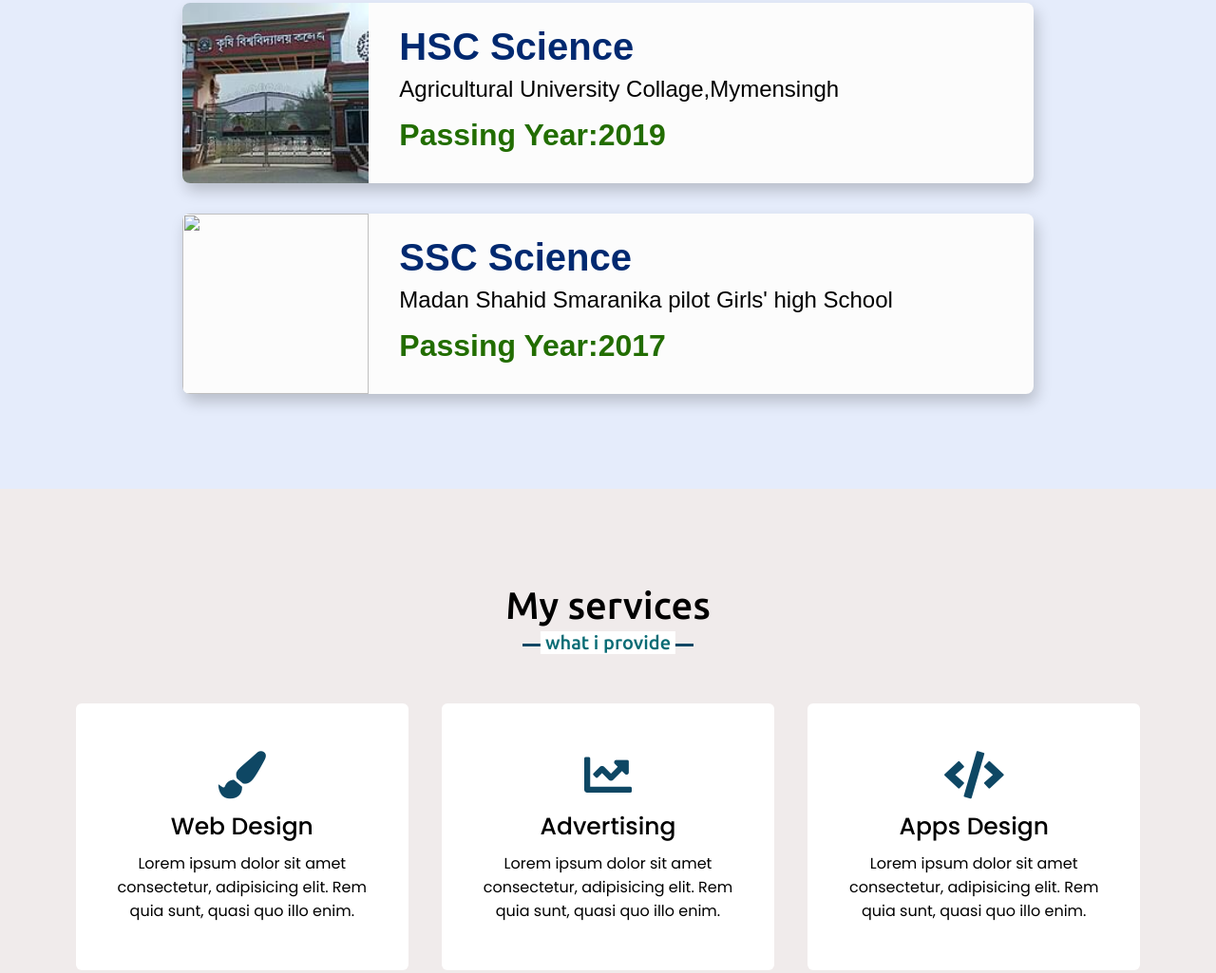
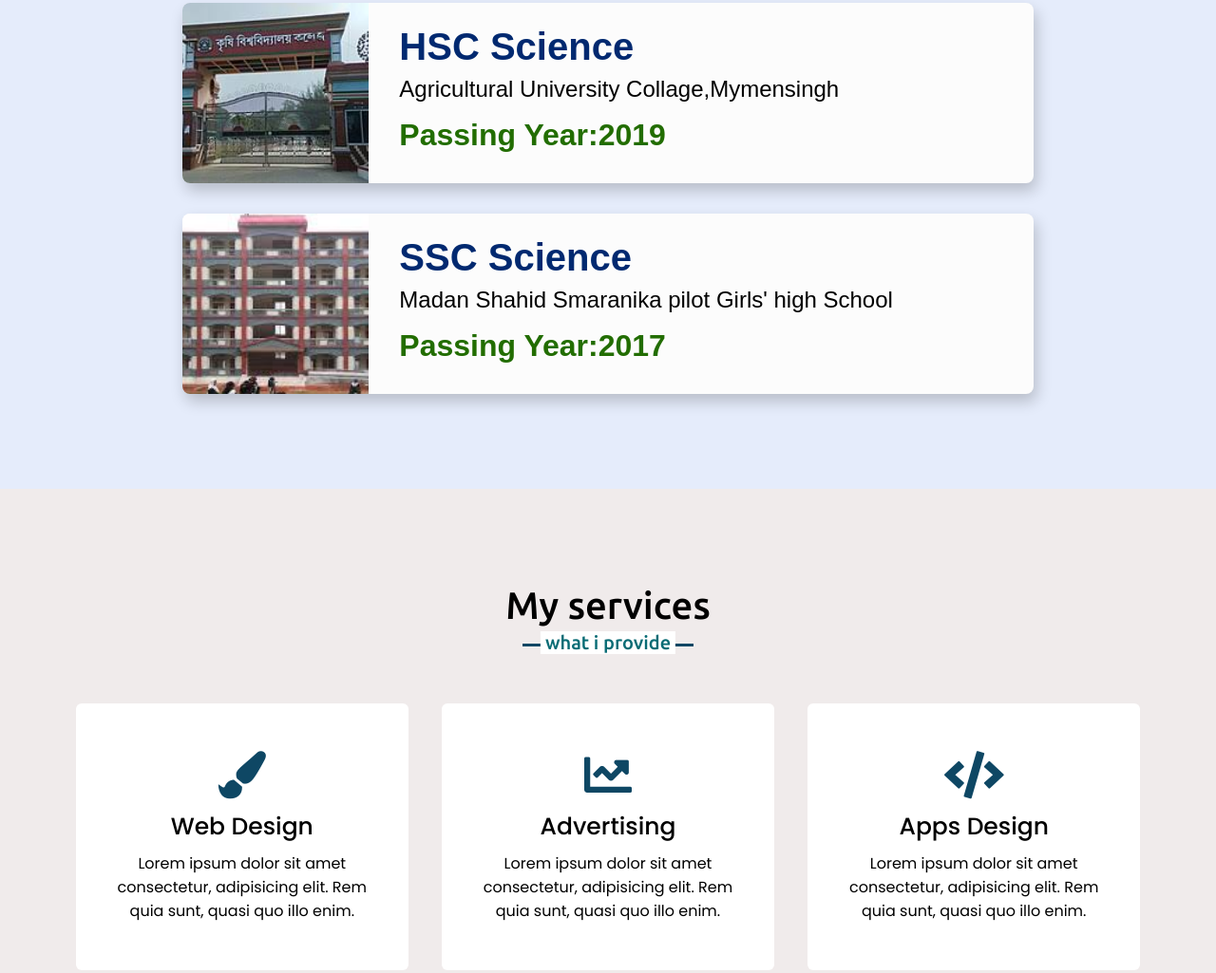
Before and after one commit to saylaparvin-415/portfolio, a plain HTML site: page index.html in a window 1280 px wide. Shown: the part 1993-3018 px from the top of the page at 95% size. Drawn offline with nearby package versions, Linux system fonts and the light colour scheme.

Commit message:
Update index.html

```diff
--- a/index.html
+++ b/index.html
@@ -118,7 +118,7 @@
 
     <div class="box">
         <div class="image">
-        <img draggable="false" src="images/school.JFIF" alt="">
+        <img draggable="false" src="images/school.Jpg" alt="">
         </div>
         <div class="content">
         <h3>SSC Science</h3>
```
